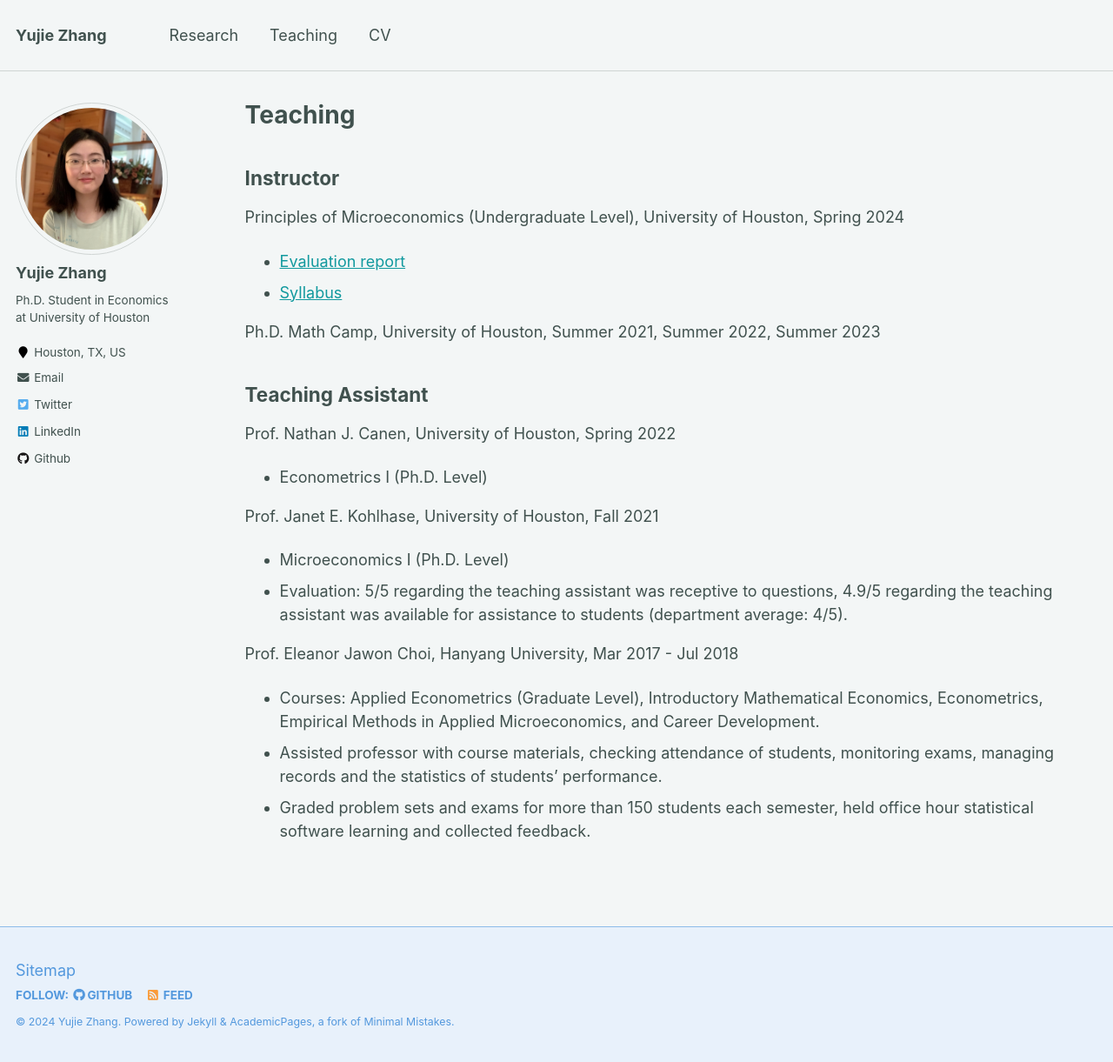
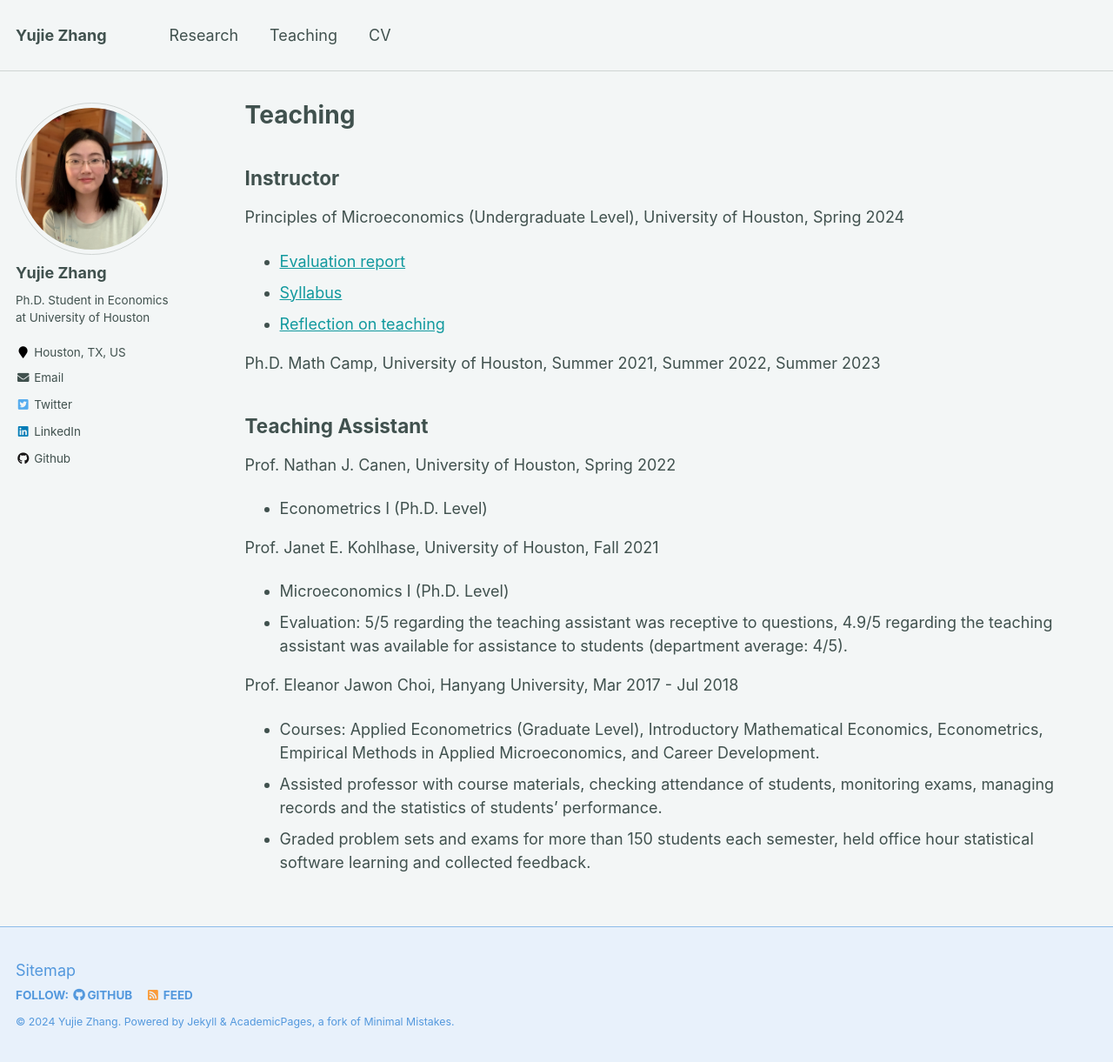
Before and after one commit to yujiezhangecon/yujiezhangecon.github.io, a Jekyll site: the page built from _pages/teaching.md, in a window 1280 px wide and 1221 px high. Shown: the whole window at 87% size. Built offline with Jekyll 4.4.1, drawn with Linux system fonts in a browser that asks for light colours.

Commit message:
Update teaching.md

```diff
--- a/_pages/teaching.md
+++ b/_pages/teaching.md
@@ -12,6 +12,7 @@ author_profile: true
 Principles of Microeconomics (Undergraduate Level), University of Houston, Spring 2024
 * [Evaluation report](http://yujiezhangecon.github.io/files/teaching/PrincipleMicro_24Spring/2220_14342_Course_Evaluation_Report.pdf)
 * [Syllabus](http://yujiezhangecon.github.io/files/teaching/PrincipleMicro_24Spring/Syllabus_ECON2302_S24_YujieZhang.pdf)
+* [Reflection on teaching](https://yujiezhang.notion.site/Reflection-on-Teaching-105791a2351880bd84f1efc28b6e6ed3)
 
 Ph.D. Math Camp, University of Houston, Summer 2021, Summer 2022, Summer 2023
 
```
